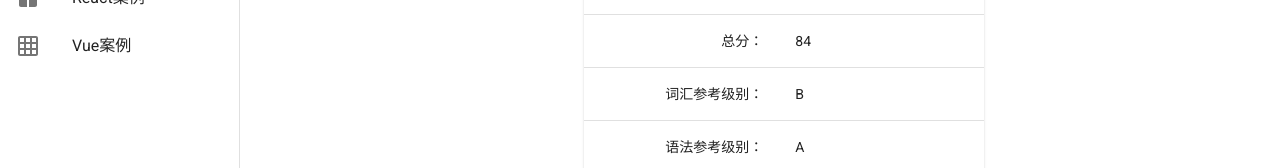
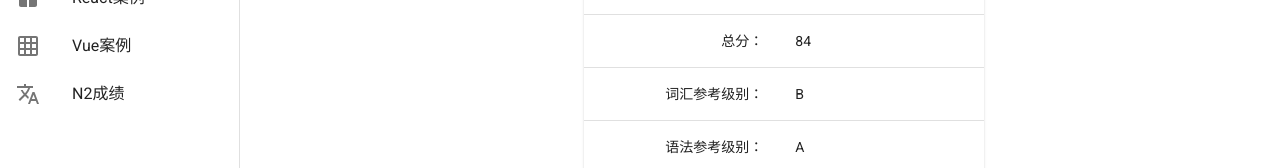
Before and after one commit to michaelhhl/nextjs-self-profile, a Next.js app: page /cn/ntwo in a window 1280 px wide. Shown: the part 387-555 px from the top of the page. Built offline with nearby package versions, Linux system fonts and the light colour scheme.

Commit message:
add n2 menu
add n2 menu

```diff
--- a/app/[lang]/layout.tsx
+++ b/app/[lang]/layout.tsx
@@ -21,7 +21,7 @@ import ThemeRegistry from './components/ThemeRegistry/ThemeRegistry';
 import { Locale, i18n } from '@/i18n-config'
 import LocaleSwitcher from './components/LocaleSwitcher';
 import { getLocale } from '@/get-locale';
-import { AutoAwesomeMosaic, AutoAwesomeMotion, GridOn, Looks, SettingsVoice } from '@mui/icons-material';
+import { AutoAwesomeMosaic, AutoAwesomeMotion, GridOn, Looks, SettingsVoice, Translate } from '@mui/icons-material';
 
 export async function generateStaticParams() {
   return i18n.locales.map((locale) => ({ lang: locale }))
@@ -52,6 +52,7 @@ export default async function RootLayout({
     { text: dictionary.menu.nextjs, href: `/${params.lang}/nextjs`, icon: AutoAwesomeMotion },
     { text: dictionary.menu.react, href: `/${params.lang}/react`, icon: AutoAwesomeMosaic },
     { text: dictionary.menu.vue, href: `/${params.lang}/vue`, icon: GridOn },
+    { text: dictionary.menu.ntwo, href: `/${params.lang}/ntwo`, icon: Translate },
   ];
 
   return (
```
